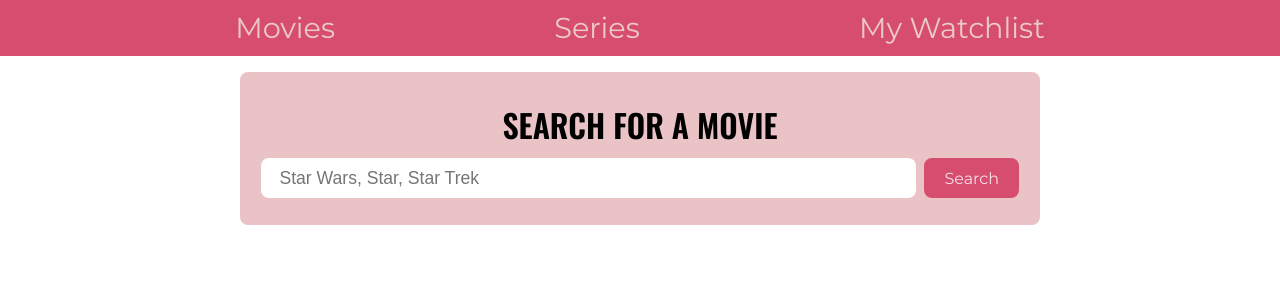
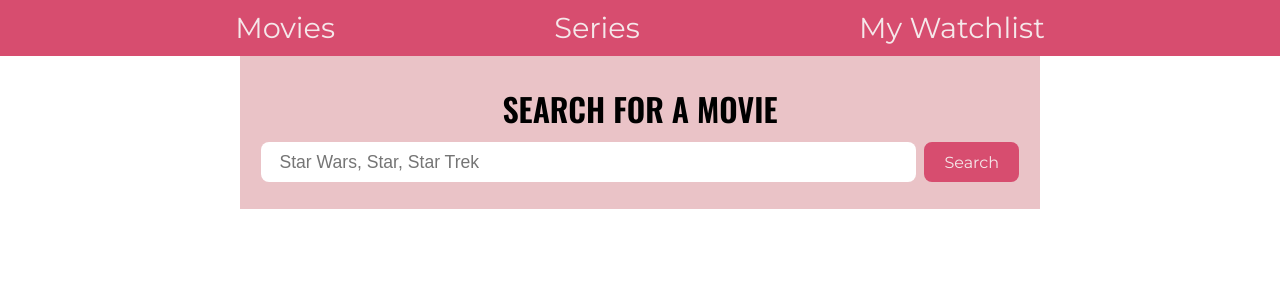
Before and after one commit to anastl/React-Watchlist, a React (Vite) app: page /movies in a window 1280 px wide. Shown: the top 300 px of the page. Built offline with nearby package versions, Linux system fonts and the light colour scheme; no server answers.

Commit message:
fixed contrast issues of nav links

```diff
--- a/src/index.css
+++ b/src/index.css
@@ -14,7 +14,8 @@
   --accent-text-lvl-1-light-color: #eacbc4;
   --accent-text-lvl-1-dark-color: #70a9ad;
 
-  --accent-text-lvl-2-light-color: #f4dfe1;
+  --accent-text-lvl-2-light-color: #f5e8ea;
+  /* --accent-text-lvl-2-light-color: #f4dfe1; */
   --accent-text-lvl-2-dark-color: #1f6f71;
 
   --accent-text-lvl-3-light-color: #d6888f;
@@ -46,7 +47,7 @@
   box-sizing: border-box;
 }
 
-body {
+html, body {
   margin: 0;
   padding: 0;
 }
@@ -57,7 +58,7 @@ img {
 
 nav {
   background-color: var(--nav-light-color);
-  color: var(--accent-text-lvl-2-light-color);
+  color: #144e4f;
   font-size: 1.8rem;
   display: flex;
   justify-content: space-evenly;
@@ -66,7 +67,7 @@ nav {
 
 a {
   text-decoration: none;
-  color: var(--accent-text-lvl-1-light-color);
+  color: var(--accent-text-lvl-2-light-color);
   font-weight: 500;
 }
 
@@ -142,9 +143,10 @@ button:focus-visible {
 
 .container {
   max-width: 800px; /*make width bigger before pushing for production*/
-  margin: 1rem auto;
+  margin: 0 auto;
   padding: .2rem .8rem;
-  border-radius: 8px;
+  height: 100%;
+  /* border-radius: 8px; */
   background-color: var(--accent-text-lvl-3-light-color--lower-opacity);
 }
 
```
